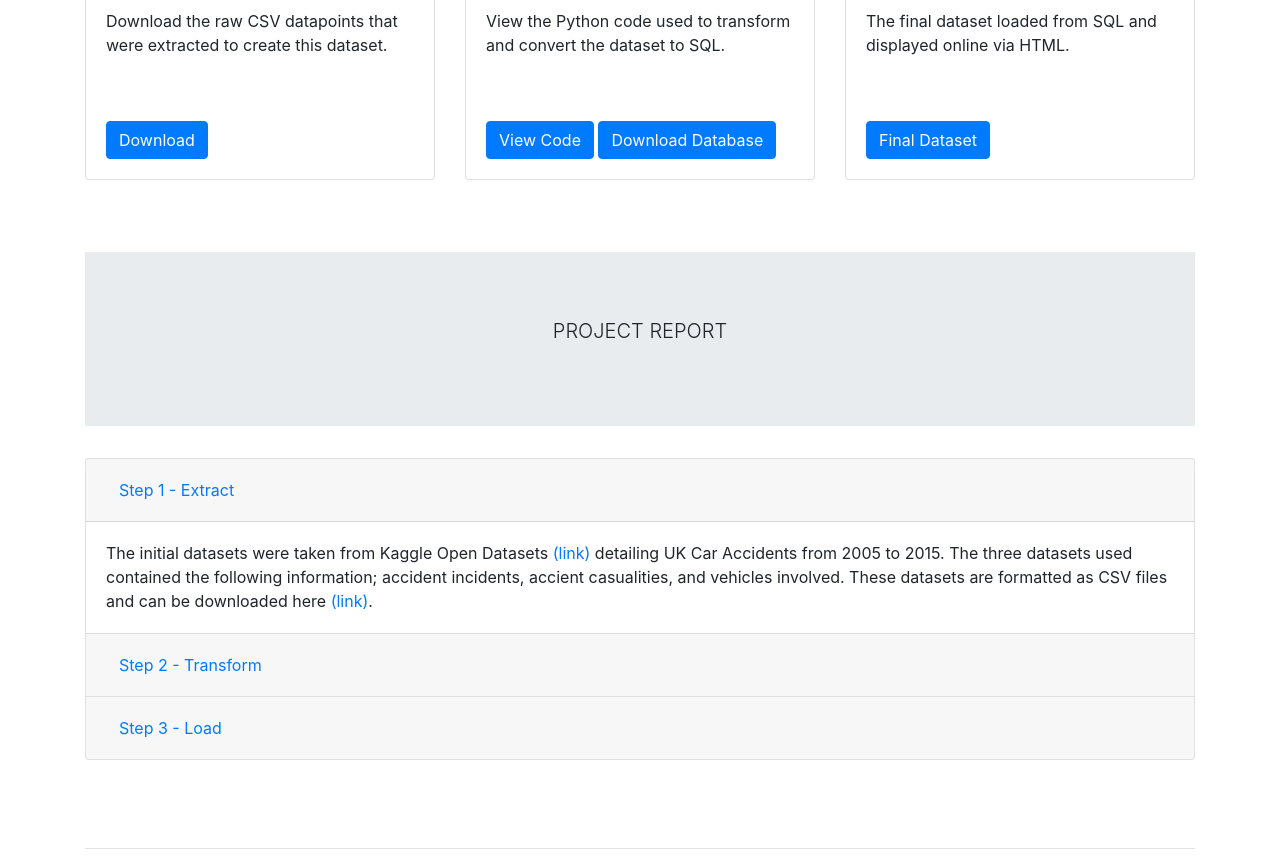
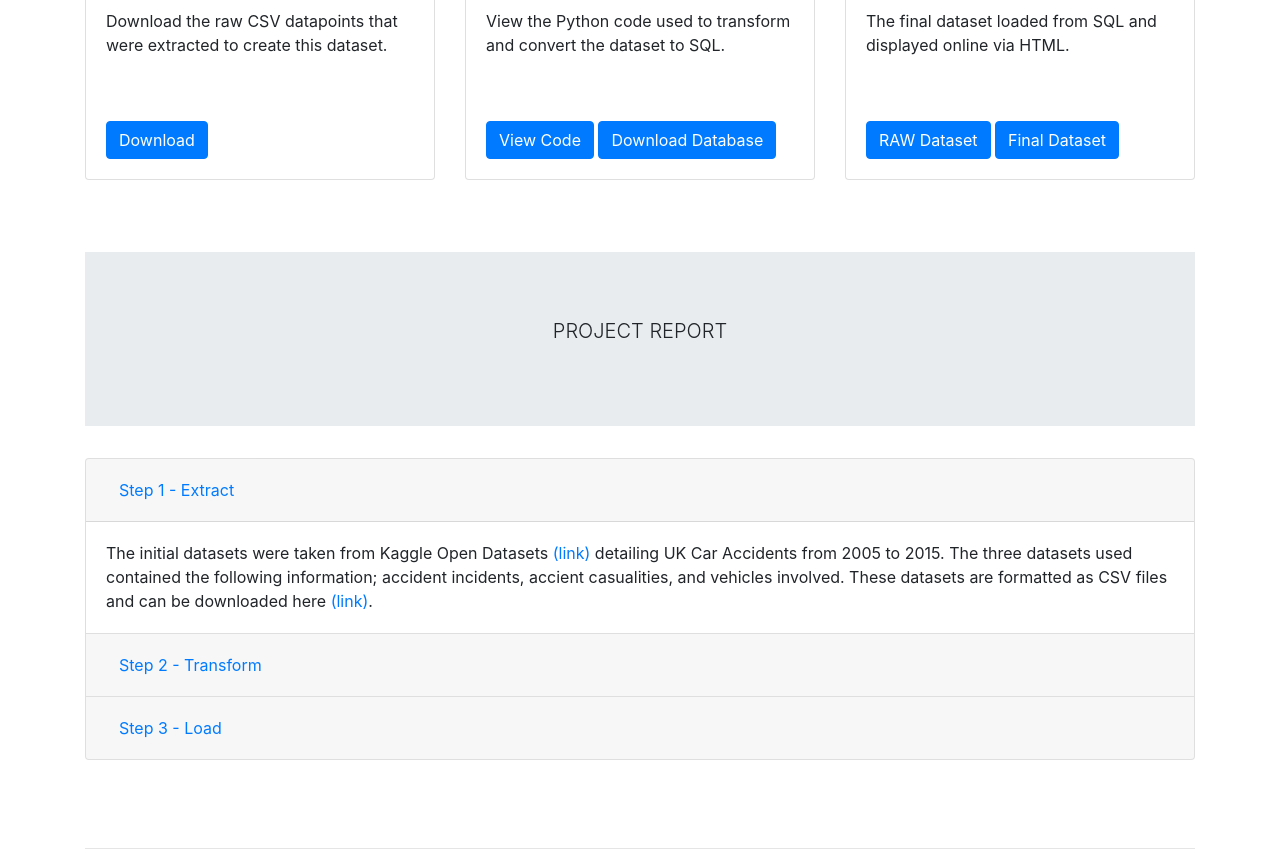
Before and after one commit to mbawa1139/ETL-Project, a plain HTML site: page index.html in a window 1280 px wide. Shown: the part 1051-1914 px from the top of the page. Drawn offline with Linux system fonts and the light colour scheme.

Commit message:
Update index.html

```diff
--- a/index.html
+++ b/index.html
@@ -95,7 +95,7 @@
                   <h4 class="card-title">HTML</h4>
                    <p class="card-text">The final dataset loaded from SQL and displayed online via HTML.</p>
                    <br><br>
-                  <a href="motorcycle_accident.html" target="_blank" class="btn btn-primary">Final Dataset</a>
+                  <a href="https://raw.githubusercontent.com/mbawa1139/ETL-Project/master/motorcycle_accident.html" target="_blank" class="btn btn-primary">RAW Dataset</a>  <a href="motorcycle_accident.html" target="_blank" class="btn btn-primary">Final Dataset</a>
                 </div>
              </div>
           </div>
```
